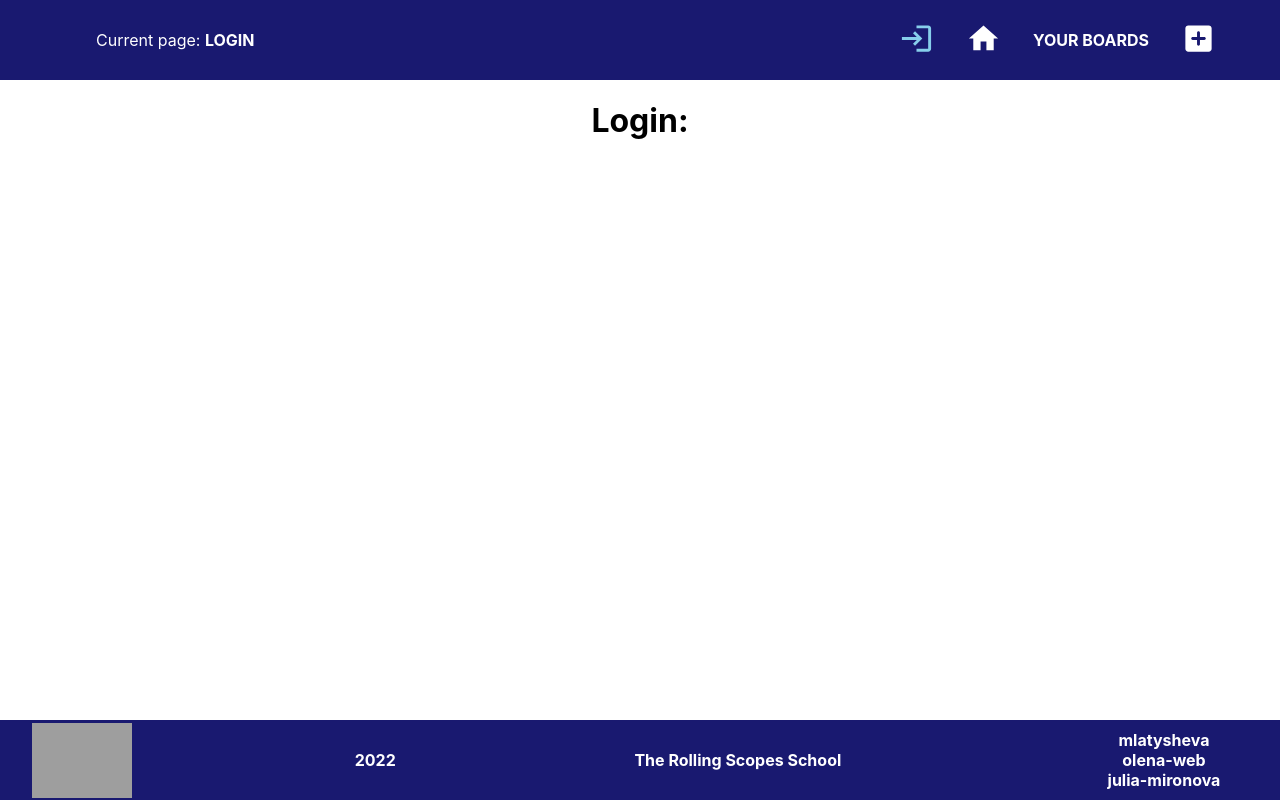
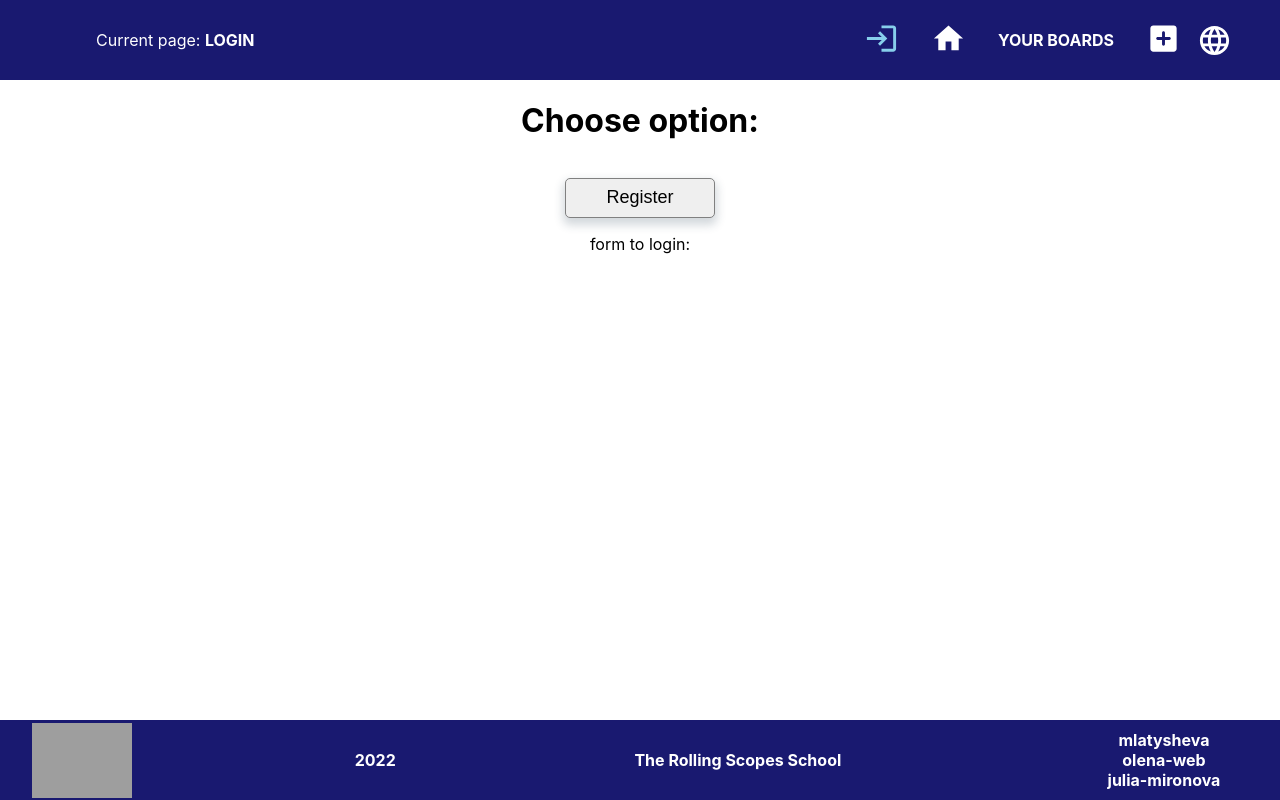
Before and after one commit to mlatysheva/project-management-app, a React (Create React App) app in the folder project-management-app/: page /login in a window 1280 px wide. Built offline with nearby package versions, Linux system fonts and the light colour scheme; grey boxes are pictures that could not be loaded.

Commit message:
feat: login form

```diff
--- a/project-management-app/src/App.css
+++ b/project-management-app/src/App.css
@@ -1,3 +1,9 @@
+:root {
+	--hover-color: #87ceeb;
+	--light: white;
+	--btn-active: #87eb8a;
+}
+
 * {
 	box-sizing: border-box;
 }
@@ -18,7 +24,7 @@
 	height: 80px;
 	padding: 1rem;
 	background-color: midnightblue;
-  color: white;
+	color: var(--light);
 	display: flex;
 	flex-direction: row;
 	justify-content: center;
@@ -26,11 +32,11 @@
 }
 
 .header a {
-  color: white;
+	color: var(--light);
 }
 
 .header a.active {
-  color: #87ceeb;
+	color: var(--hover-color);
 }
 
 .current-page-title {
@@ -67,6 +73,15 @@
 	display: block;
 	margin-right: 3rem;
 	margin-left: 4rem;
+}
+
+button:hover {
+	background-color: var(--hover-color);
+	transition: 1s ease-in-out;
+}
+
+button:active {
+	background-color: var(--btn-active);
 }
 
 .field {
@@ -138,7 +153,7 @@ label {
 
 .checkbox-field::before {
 	content: "\2713";
-  color: white;
+	color: var(--light);
 	padding-left: 2px;
 	font-size: 16px;
 	text-align: center;
@@ -181,7 +196,7 @@ label {
 	padding: 1rem;
 	bottom: 0;
 	background-color: midnightblue;
-  color: white;
+	color: var(--light);
 	display: flex;
 	flex-direction: row;
 	justify-content: space-between;
@@ -195,7 +210,7 @@ label {
 }
 
 .footer a {
-  color:white;
+	color: var(--light);
 	display: block;
 	text-transform: none;
 }
--- a/project-management-app/src/components/Header.tsx
+++ b/project-management-app/src/components/Header.tsx
@@ -4,6 +4,7 @@ import LogoutIcon from "@mui/icons-material/Logout";
 import HomeIcon from "@mui/icons-material/Home";
 import Tooltip from "@mui/material/Tooltip";
 import AddBoxIcon from "@mui/icons-material/AddBoxRounded";
+import LanguageIcon from "@mui/icons-material/Language";
 
 function CurrentPage() {
 	const location = useLocation();
@@ -64,6 +65,9 @@ function Header() {
 						<AddBoxIcon fontSize="large" />
 					</Tooltip>
 				</NavLink>
+				<Tooltip title="Language">
+					<LanguageIcon fontSize="large" />
+				</Tooltip>
 			</nav>
 		</header>
 	);
--- a/project-management-app/src/components/Login/Login.tsx
+++ b/project-management-app/src/components/Login/Login.tsx
@@ -1,7 +1,17 @@
+import LoginForm from "./LoginForm";
+
+function openRegister() {
+	console.log("Have to register");
+}
+
 function Login() {
 	return (
 		<div className="main">
-			<h1>Login:</h1>
+			<h1>Choose option:</h1>
+			<button id="register" onClick={openRegister}>
+				Register
+			</button>
+			<LoginForm />
 		</div>
 	);
 }
--- /dev/null
+++ b/project-management-app/src/components/Login/LoginForm.tsx
@@ -0,0 +1,5 @@
+function LoginForm() {
+	return <>form to login:</>;
+}
+
+export default LoginForm;
--- /dev/null
+++ b/project-management-app/src/components/Login/Register.tsx
@@ -0,0 +1,5 @@
+function registerForm() {
+	return <>form to register new user:</>;
+}
+
+export default registerForm;
```
Lines whose indentation alone changed are shown as unchanged.
